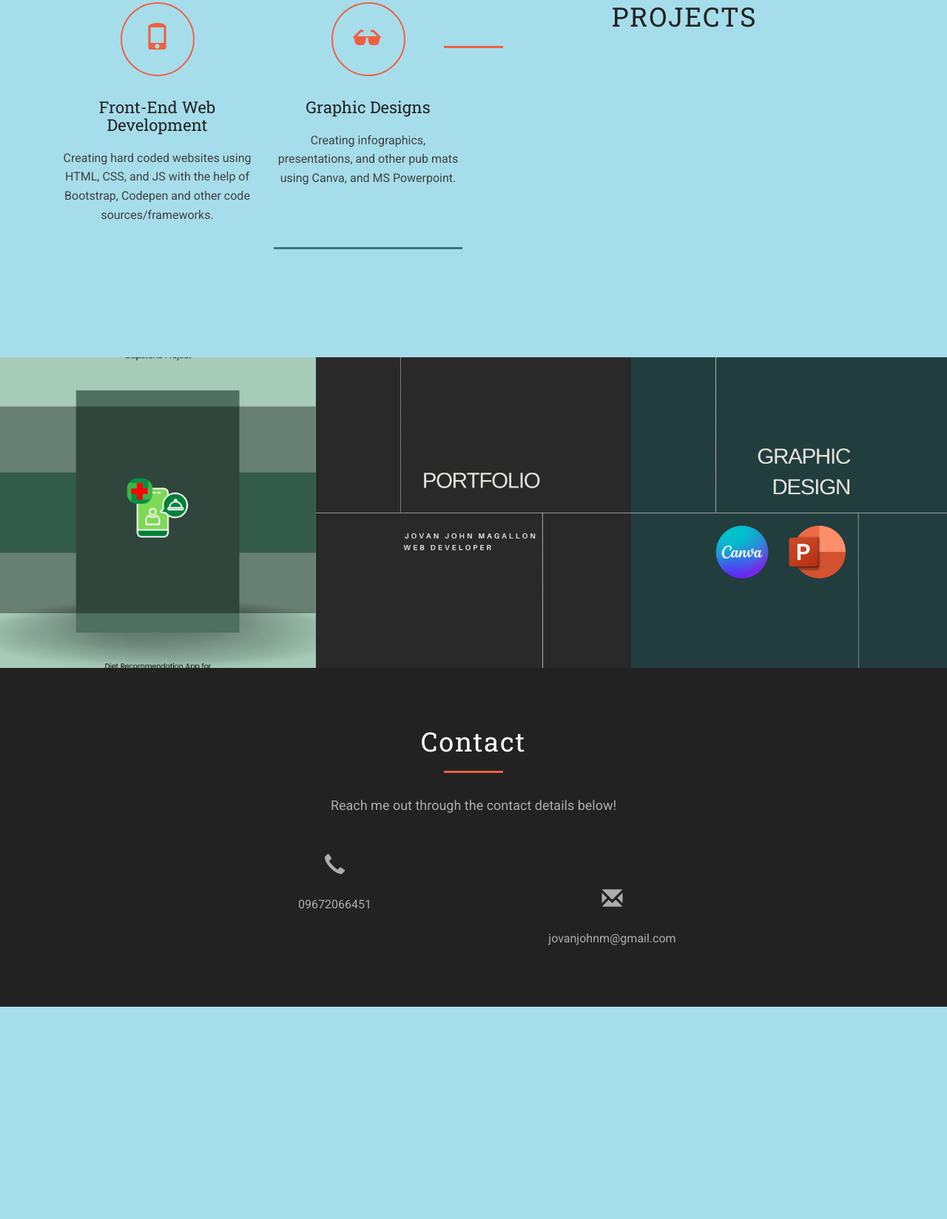
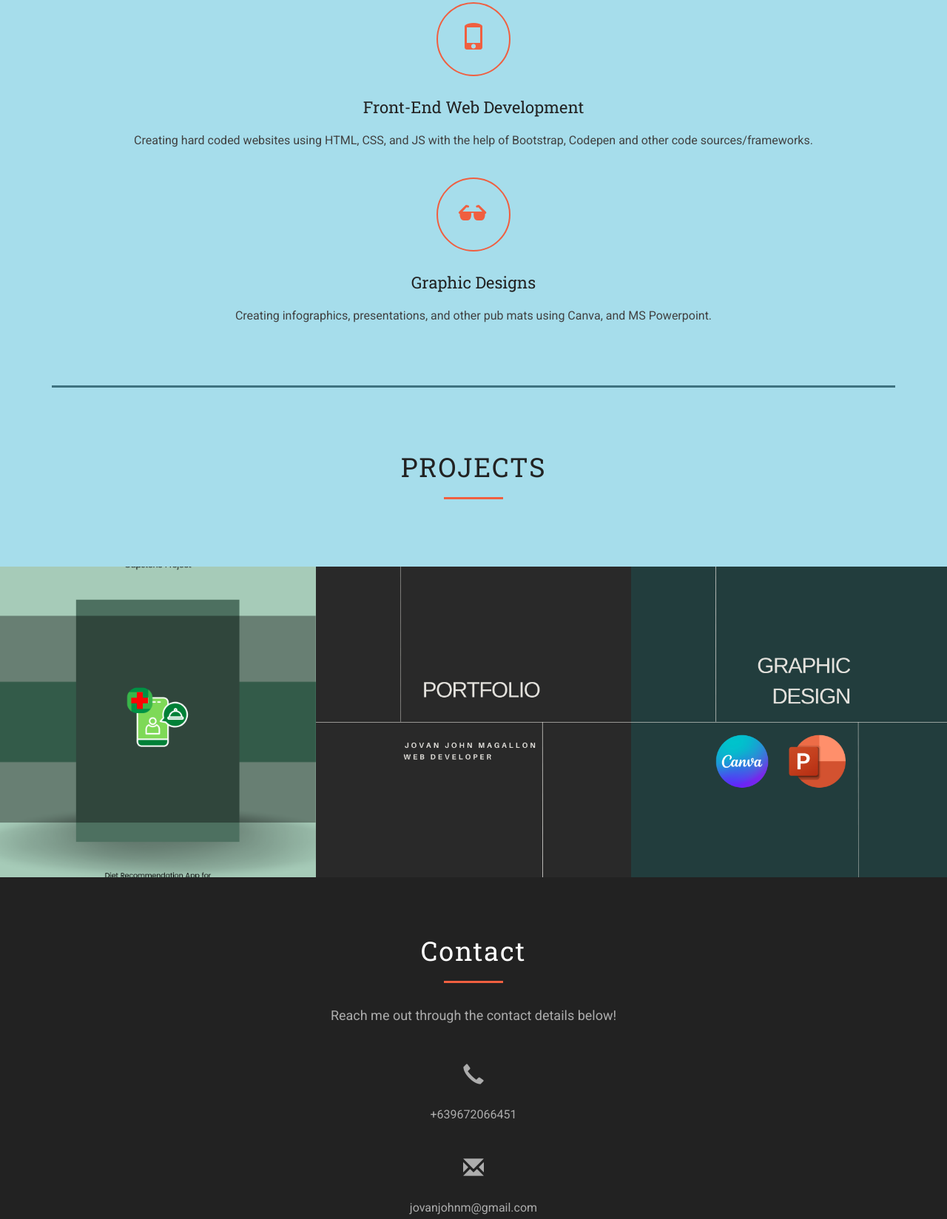
Before and after one commit to jovanjohn1/jovanjohn1.github.io, a plain HTML site: page content/main.html in a window 1280 px wide. Shown: the part 1512-3160 px from the top of the page at 74% size. Before the commit the page ends 2873 px from the top, so only its background shows below. Drawn offline with nearby package versions, Linux system fonts and the light colour scheme; a script that the page names is missing.

Commit message:
Update info

```diff
--- a/content/main.html
+++ b/content/main.html
@@ -55,7 +55,7 @@
         <div class="container">
              <h3>service</h3>
 <br>
-                <div class="col-md-3 col-sm-6 col-xs-12">
+                <div >
                     <div class="service-items">
                         <div class="icon">
                             <span class="glyphicon glyphicon-phone" aria-hidden="true"></span>
@@ -66,7 +66,7 @@
                 </div>
 
 
-                <div class="col-md-3 col-sm-6 col-xs-12">
+                <div >
                     <div class="service-items">
                         <div class="icon">
                             <span class="glyphicon glyphicon-sunglasses" aria-hidden="true"></span>
@@ -76,7 +76,7 @@
                         <hr class="solid" style=" border-top: 3px solid #3e7280;"> <br><br>
                     </div>
                 </div>
-
+<br>
                 <h3 style="margin-bottom: 1%;">Projects</h3>
             </div>
         </div>
@@ -135,15 +135,15 @@
                     <h3>Contact</h3>
                     <p>Reach me out through the contact details below!</p>
                     <div class="gap">
-                    <div class="col-sm-6 col-xs-12">
+                    <div>
                         <span class="glyphicon glyphicon-earphone"></span>
-                        <a href="tel:123456789">09672066451</a>
+                        <a href="tel:09672066451">+639672066451</a>
                     </div>
-                     <div class="col-sm-6 col-xs-12">
+                     <div >
                       <br>
                       <br>
                         <span class="glyphicon glyphicon-envelope"></span>
-                        <a href="mailto:get@bootstrap.com">jovanjohnm@gmail.com</a>
+                        <a href="mailto:jovanjohnm@gmail.com">jovanjohnm@gmail.com</a>
                     </div>
                     </div>
 
```
